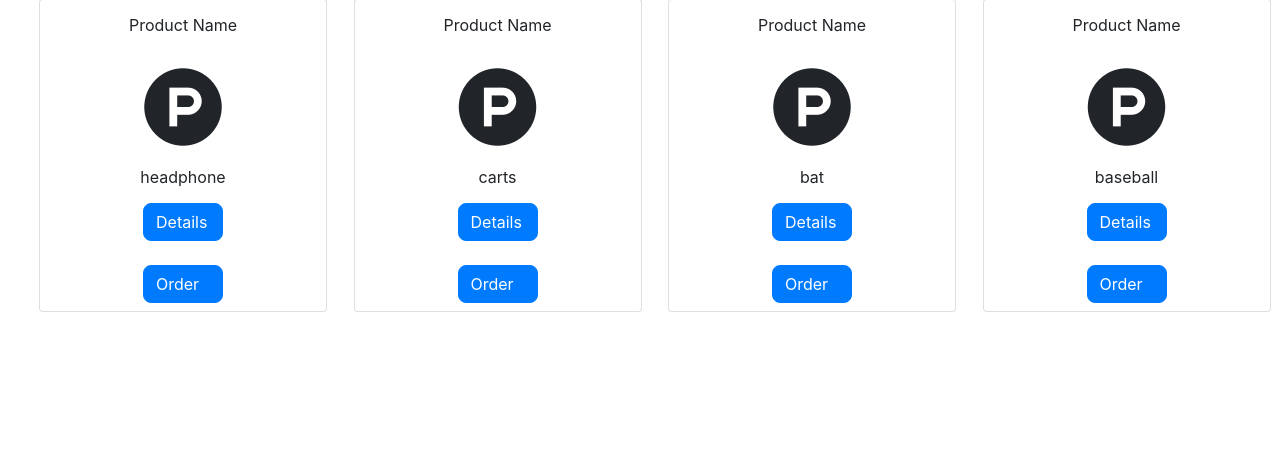
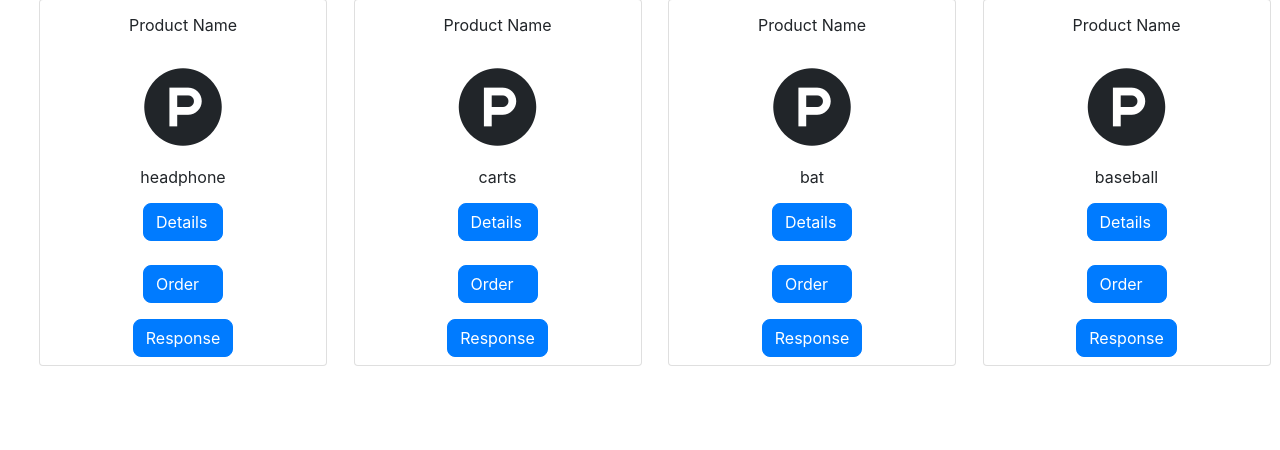
Before and after one commit to Solofighter3/inventory, a Django app: page /shop/ in a window 1280 px wide; the page is wider, and only the part inside the window is pictured. Shown: the part 111-561 px from the top of that part. Run offline with Django 4.2, Linux system fonts and the light colour scheme; data comes from the database, SQL or seed files in the repository; both versions use the stored data as it was after the commit; style sheets or scripts are compiled from the project's sources; some libraries are stand-ins or nearby versions.

Commit message:
order commit

```diff
--- a/shop/urls.py
+++ b/shop/urls.py
@@ -12,6 +12,5 @@ urlpatterns = [
     path('update_item/<int:pk>',views.update_itemsa,name="update_item"),
     path('order_product/<int:pk>',views.orders,name="order_product"),
     path('ordermessage/<int:pk>',views.ordermessage,name="ordermessage"),
-    path('dashboard',views.details,name="dashboard"),
-
+    path('dashboard',views.details,name="dashboard")
 ]
--- a/shop/views.py
+++ b/shop/views.py
@@ -138,13 +138,16 @@ def orders(request,pk):
 @login_required
 def ordermessage(request,pk):
     invent=get_object_or_404(YourItem,pk=pk)
-    order=Orders.objects.filter(product_ordered=invent)
-    for i in order:
-        print(i.ordername)
-    context={
-        'orders':order
-    }
-
+    if Orders.objects.filter(product_ordered=invent).exists():
+        order=Orders.objects.filter(product_ordered=invent)
+        for i in order:
+           print(i.ordername)
+           context={
+           'orders':order
+            }
+    else:
+        messages.success(request, "Order the product to get response")
+        return redirect("index")
     return render(request,"ordermsg.html",context=context)
 
 @login_required
--- a/templates/index.html
+++ b/templates/index.html
@@ -28,6 +28,8 @@ index
         onclick="window.location=`{% url 'per_product' inventory.id %}`">Details</button>
       <button class="my-2 rounded-lg btn btn-primary w-20 flex self-center text-center"
         onclick="window.location=`{% url 'order_product' inventory.id %}`">Order</button>
+      <button class="my-2 rounded-lg btn btn-primary  w-30 flex self-center text-center"
+        onclick="window.location=`{% url 'ordermessage' inventory.id %}`">Response</button>
     </div>
     {% endfor %}
   </div>
--- a/templates/ordermsg.html
+++ b/templates/ordermsg.html
@@ -9,6 +9,7 @@ Ordermessage
 {% tailwind_css %}
 <div class="container my-5">
     <div class=" grid grid-cols-3 ">
+        {% if orders %}
         {% for order in orders %}
         <div class="card m-4" style="width: 18rem;">
             <h4 class="card-title text-center mt-3 text-lg">Order Name</h4>
@@ -20,6 +21,7 @@ Ordermessage
             </div>
         </div>
         {% endfor %}
+        {% endif %}
     </div>
 
 </div>
```
Also changed, not shown: db.sqlite3.
